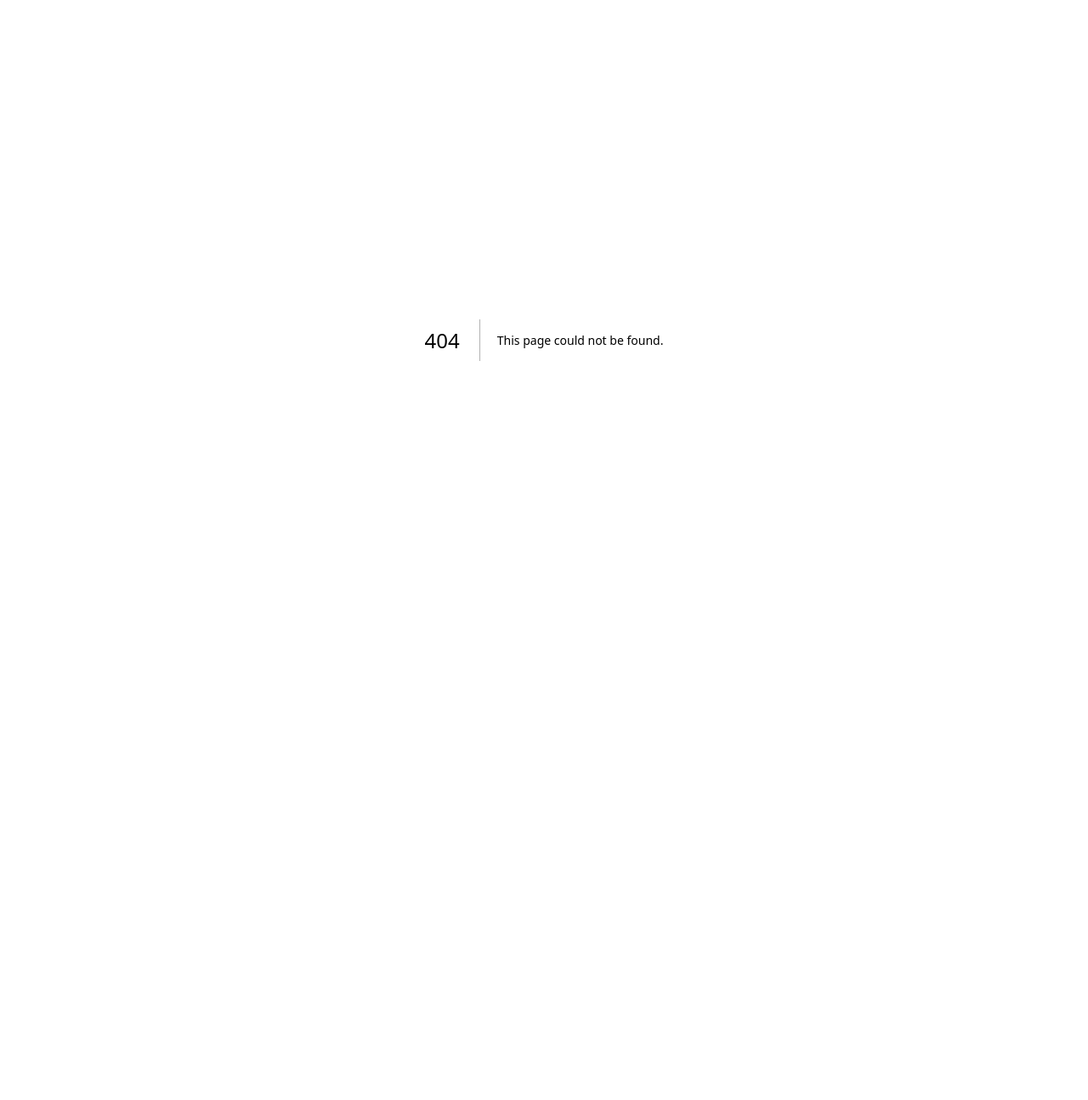
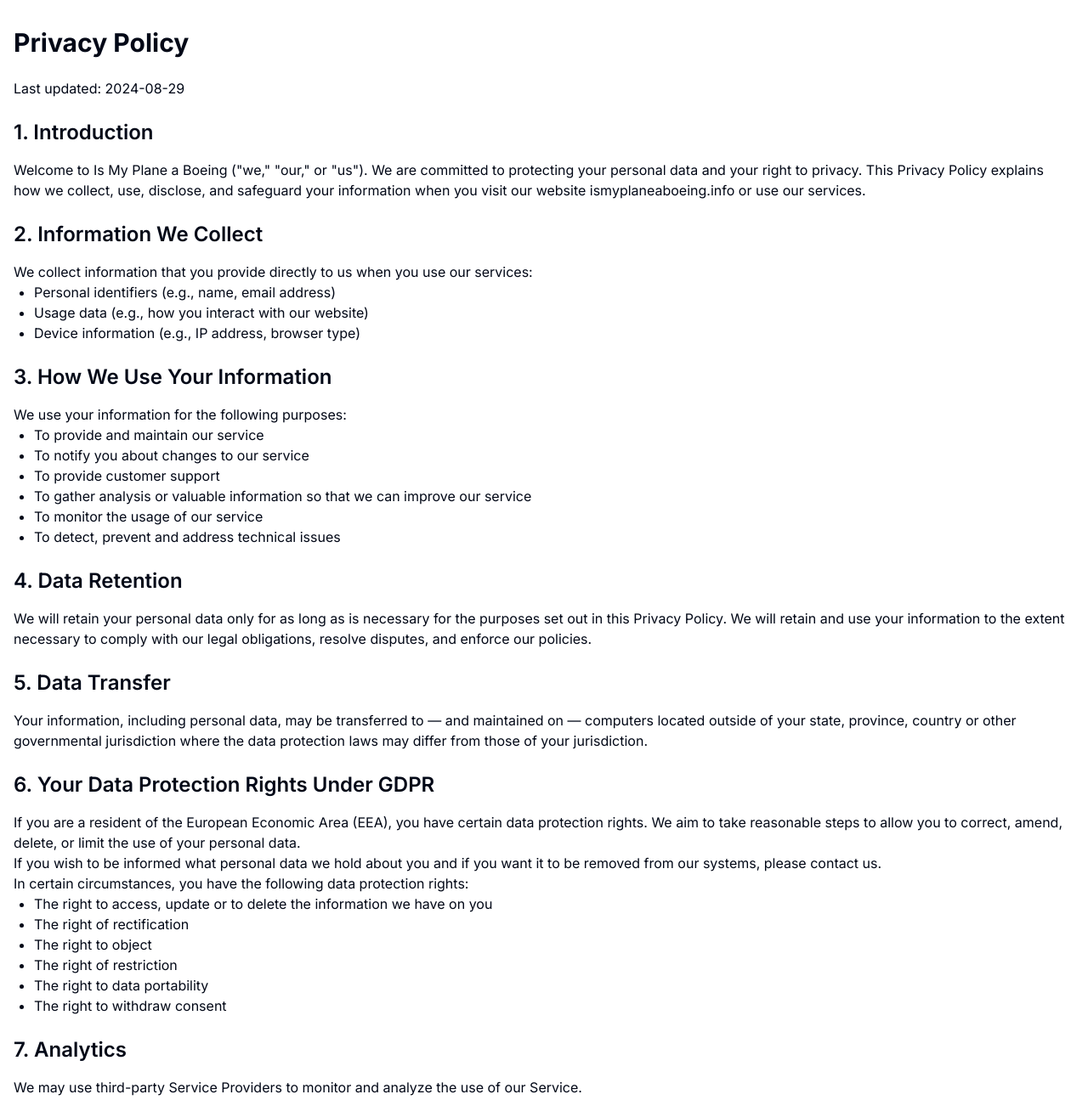
Before and after one commit to ryan-huang1/ismyplaneaboeing.info, a Next.js app in the folder is-my-plane-a-boeing/: page /privacy-policy in a window 1280 px wide. Before the commit this address had no page. Shown: the top 1295 px of the page at 85% size. Before the commit the page ends 800 px from the top, so only its background shows below. Built offline with nearby package versions, Linux system fonts and the light colour scheme.

Commit message:
add privacy policy

```diff
--- /dev/null
+++ b/is-my-plane-a-boeing/src/app/privacy-policy/page.tsx
@@ -0,0 +1,69 @@
+import React from 'react';
+
+const PrivacyPolicy: React.FC = () => {
+  return (
+    <div className="container mx-auto px-4 py-8">
+      <h1 className="text-3xl font-bold mb-6">Privacy Policy</h1>
+      <div className="prose max-w-none">
+        <p>Last updated: 2024-08-29</p>
+
+        <h2 className="text-2xl font-semibold mt-6 mb-4">1. Introduction</h2>
+        <p>Welcome to Is My Plane a Boeing ("we," "our," or "us"). We are committed to protecting your personal data and your right to privacy. This Privacy Policy explains how we collect, use, disclose, and safeguard your information when you visit our website ismyplaneaboeing.info or use our services.</p>
+
+        <h2 className="text-2xl font-semibold mt-6 mb-4">2. Information We Collect</h2>
+        <p>We collect information that you provide directly to us when you use our services:</p>
+        <ul className="list-disc pl-6">
+          <li>Personal identifiers (e.g., name, email address)</li>
+          <li>Usage data (e.g., how you interact with our website)</li>
+          <li>Device information (e.g., IP address, browser type)</li>
+        </ul>
+
+        <h2 className="text-2xl font-semibold mt-6 mb-4">3. How We Use Your Information</h2>
+        <p>We use your information for the following purposes:</p>
+        <ul className="list-disc pl-6">
+          <li>To provide and maintain our service</li>
+          <li>To notify you about changes to our service</li>
+          <li>To provide customer support</li>
+          <li>To gather analysis or valuable information so that we can improve our service</li>
+          <li>To monitor the usage of our service</li>
+          <li>To detect, prevent and address technical issues</li>
+        </ul>
+
+        <h2 className="text-2xl font-semibold mt-6 mb-4">4. Data Retention</h2>
+        <p>We will retain your personal data only for as long as is necessary for the purposes set out in this Privacy Policy. We will retain and use your information to the extent necessary to comply with our legal obligations, resolve disputes, and enforce our policies.</p>
+
+        <h2 className="text-2xl font-semibold mt-6 mb-4">5. Data Transfer</h2>
+        <p>Your information, including personal data, may be transferred to — and maintained on — computers located outside of your state, province, country or other governmental jurisdiction where the data protection laws may differ from those of your jurisdiction.</p>
+
+        <h2 className="text-2xl font-semibold mt-6 mb-4">6. Your Data Protection Rights Under GDPR</h2>
+        <p>If you are a resident of the European Economic Area (EEA), you have certain data protection rights. We aim to take reasonable steps to allow you to correct, amend, delete, or limit the use of your personal data.</p>
+        <p>If you wish to be informed what personal data we hold about you and if you want it to be removed from our systems, please contact us.</p>
+        <p>In certain circumstances, you have the following data protection rights:</p>
+        <ul className="list-disc pl-6">
+          <li>The right to access, update or to delete the information we have on you</li>
+          <li>The right of rectification</li>
+          <li>The right to object</li>
+          <li>The right of restriction</li>
+          <li>The right to data portability</li>
+          <li>The right to withdraw consent</li>
+        </ul>
+
+        <h2 className="text-2xl font-semibold mt-6 mb-4">7. Analytics</h2>
+        <p>We may use third-party Service Providers to monitor and analyze the use of our Service.</p>
+        <p>Google Analytics is a web analytics service offered by Google that tracks and reports website traffic. Google uses the data collected to track and monitor the use of our Service. This data is shared with other Google services. Google may use the collected data to contextualize and personalize the ads of its own advertising network.</p>
+        <p>For more information on the privacy practices of Google, please visit the Google Privacy & Terms web page: https://policies.google.com/privacy</p>
+
+        <h2 className="text-2xl font-semibold mt-6 mb-4">8. Changes to This Privacy Policy</h2>
+        <p>We may update our Privacy Policy from time to time. We will notify you of any changes by posting the new Privacy Policy on this page.</p>
+
+        <h2 className="text-2xl font-semibold mt-6 mb-4">9. Contact Us</h2>
+        <p>If you have any questions about this Privacy Policy, please contact us:</p>
+        <ul className="list-disc pl-6">
+          <li>By email: rfhuang17@gmail.com</li>
+        </ul>
+      </div>
+    </div>
+  );
+};
+
+export default PrivacyPolicy;
```
